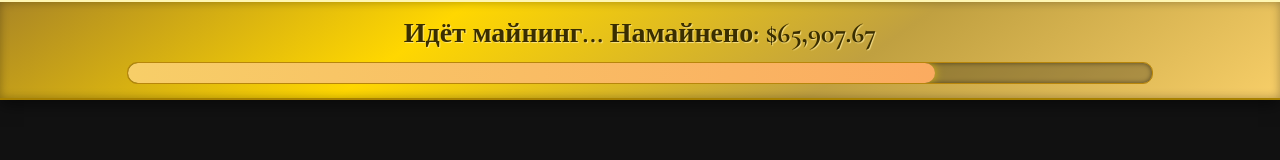
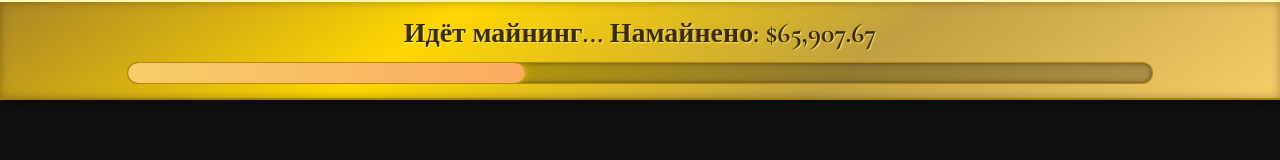
Before and after one commit to hardway777/page, a plain HTML site: page minimg.html in a window 1280 px wide. Drawn offline with nearby package versions, Linux system fonts and the light colour scheme.

Commit message:
Update minimg.html

```diff
--- a/minimg.html
+++ b/minimg.html
@@ -95,7 +95,7 @@
 
         // Начальные значения
         let currentAmount = 65879.56;
-        let currentProgress = 78; // Начнем с 78% для правдоподобности
+        let currentProgress = 38; // Начнем с 78% для правдоподобности
 
         // Устанавливаем начальную ширину прогресс-бара
         progressFillElement.style.width = currentProgress + '%';
```
